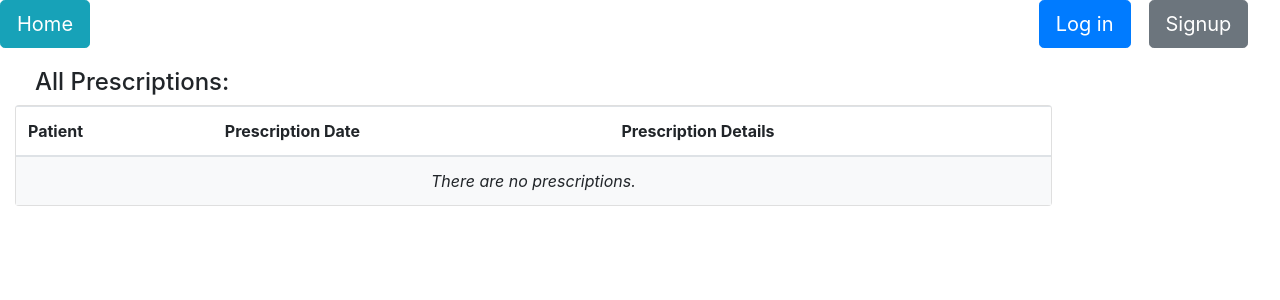
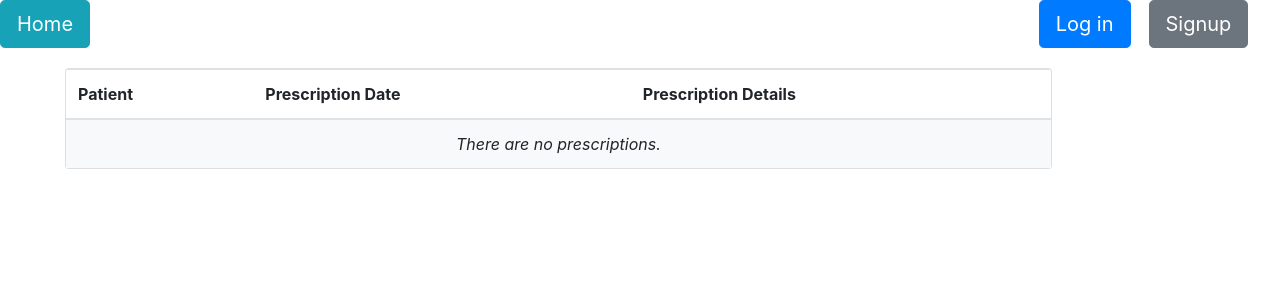
Before and after one commit to manankshastri/NYmed-Scripts, a Django app: template final/home/templates/home/doctor/doctor_detail.html in a window 1280 px wide. Shown: the top 300 px of the page. Run offline with Django 3.2, Linux system fonts and the light colour scheme; the template is opened without the code that fills it, so the values that code supplies are empty; parts of the project's set-up code (start-up, migrations or seed data) failed here and were passed over; some libraries are stand-ins or nearby versions.

Commit message:
Update doctor_detail.html

```diff
--- a/final/home/templates/home/doctor/doctor_detail.html
+++ b/final/home/templates/home/doctor/doctor_detail.html
@@ -3,18 +3,8 @@
 {% extends "base.html" %}
 
 {% block content %}
-<div style="margin-left:20px;margin-top:20px">
-    <h4>All Prescriptions: </h4>
 
-    {% for p in user.doctor.prescription_set.all %}
-      <hr>
-      <p><strong>Patient: </strong> {{p.patient}}</p>
-      <p><strong>Prescription Date: </strong> {{p.dop}} &nbsp; &nbsp; &nbsp; &nbsp; <strong>Prescription Details: </strong> {{p.desc}}</p>
-      <p></p>
-    {% endfor %}
-</div>
-
-<div class="card">
+<div class="card" style="margin-left: 50px; margin-top: 20px">
     <table class="table mb-0">
       <thead>
         <tr>
```
